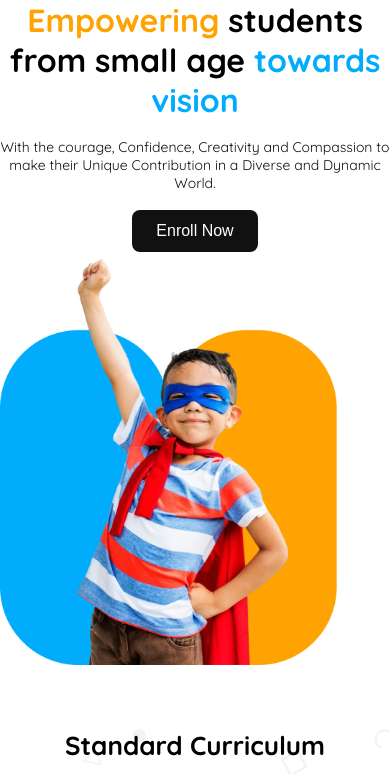
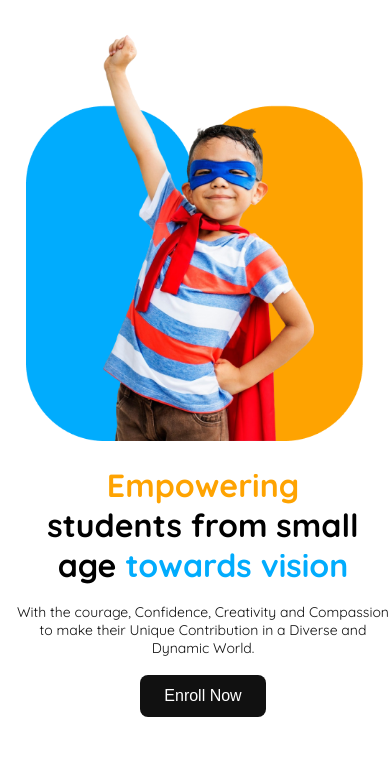
Before and after one commit to Alireja-khan/Assignment-2, a plain HTML site: page index.html in a window 390 px wide. Shown: the top 774 px of the page. Drawn offline with Linux system fonts and the light colour scheme.

Commit message:
complete the banner section changes with responsive layout

```diff
--- a/index.html
+++ b/index.html
@@ -37,9 +37,9 @@
         </nav>
     </header>
     <main>
-        <section class="banner">
+        <section class="banner-sec">
             <div class="banner-part-1">
-                <h1 class="banner-title"><span id="orange-text">Empowering</span>
+                <h1 class="banner-title"><span id="orange-text">Empowering</span><br>
                     students from small age <span id="blue-text">towards vision</span>
                 </h1>
                 <p class="banner-description">
@@ -184,21 +184,3 @@
 </body>
 
 </html>
-        <!-- <section class="banner-sec"> -->
-            <!-- <div class="banner-text"> -->
-                <!-- <div class="banner-title"><span id="Empowering">Empowering</span> <br>
-                    students from small age <span id="towards">towards vision</span>
-                </div> -->
-                <!-- <div class="banner-description">
-                    <p>With the courage, Confidence, Creativity and Compassion to make their Unique Contribution in a
-                        Diverse and Dynamic World.</p>
-                </div> -->
-                <!-- <div>
-                    <button class="banner-btn quicksand-font">Enroll Now</button>
-                </div> -->
-            <!-- </div> -->
-            <!-- <div class="banner-img">
-                <img class="hero-1" src="assets/hero-kids-1.png" alt="">
-                <img class="hero-2" src="assets/hero-kids-2.png" alt="">
-            </div> -->
-        <!-- </section> -->
--- a/styles/style.css
+++ b/styles/style.css
@@ -104,8 +104,24 @@ body{
 }
 
 /* Banner-sec-styles */
-
-/* banner-title-style */
+.banner-part-1{
+    grid-area: banner-part-1;
+}
+.banner-part-2{
+    grid-area: banner-part-2;
+}
+.banner-sec{
+    display: grid;
+    grid-template-areas:
+    "banner-part-1   banner-part-2"
+    ;
+    gap: 50px;
+    max-width: 1158.61px;
+    margin: 0 auto;
+}
+.banner-part-1{
+    padding-top: 122px;
+}
 .banner-title{
     font-size: 3.5rem;
     font-weight: bold;
@@ -117,7 +133,7 @@ body{
 #blue-text{
     color: #01ACFD;
 }
-/* banner-description-style */
+
 .banner-description{
     font-size: 1.25rem;
     color: #111111;
@@ -480,8 +496,19 @@ body{
 
 
  /* banner-sec-styles */
+ .banner-sec{
+    grid-template-areas:
+    "banner-part-2"
+    "banner-part-1"
+    ;
+    gap: 0;
+    margin-top: 8px;
+    margin-left: 16px;
+ }
  .banner-img{
     width: 336.58px;
+    padding-top: 20px;
+    padding-left: 10.21px;
 }
 .banner-title{
     font-size: 2rem;
@@ -502,6 +529,9 @@ body{
     font-size: 1rem;
     padding: 12px 24px;
     border-radius: 8px;
+}
+.banner-part-1{
+    padding-top: 20px;
 }
 
 
@@ -640,87 +670,6 @@ body{
 
 
 
-
-
-
-
-
-
-
-
-
-
-/* Banner-sec-styles
-.banner-text{
-    grid-area: banner-text;
-}
-.banner-img{
-    grid-area: banner-img;
-}
-.banner-sec{
-    display:grid;
-    grid-template-areas:
-    "banner-text    banner-img"
-    ;
-    gap: 50px;
-    max-width: 1158.61px;
-    margin: 0 auto;
-}
-.banner-text{
-    width: 640px;
-    height: 331px;
-    padding: 112px 0;
-}
-.banner-title{
-    font-size: 3.5rem;
-    font-weight: bold;
-    margin-bottom: 24px;
-}
-#Empowering{
-    color: #FEA301;
-}
-#towards{
-    color: #01ACFD;
-}
-.banner-description{
-    font-size: 1.25rem;
-    color: #111111;
-    margin-bottom: 24px;
-
-}
-.banner-btn{
-    font-size: 1.25rem;
-    font-weight: bold;
-    color: #FFFFFF;
-    padding: 10px 47px;
-    background-color: #111111;
-    border: none;
-    border-radius: 12px;
-}
-.banner-img{
-    width: 468.61;
-    height: 575px;
-}
- */
-
-
-
-
-
-
-
-
-
-
-
-
-
-
-
-
-
-
-
      /* banner-styles */
     /* .banner-sec{
         display:grid;
```
